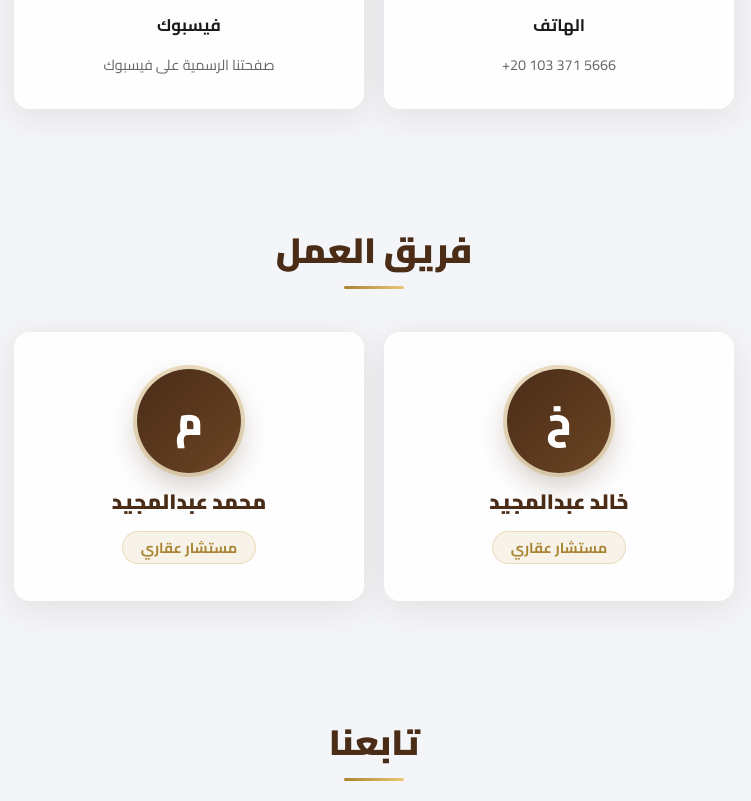
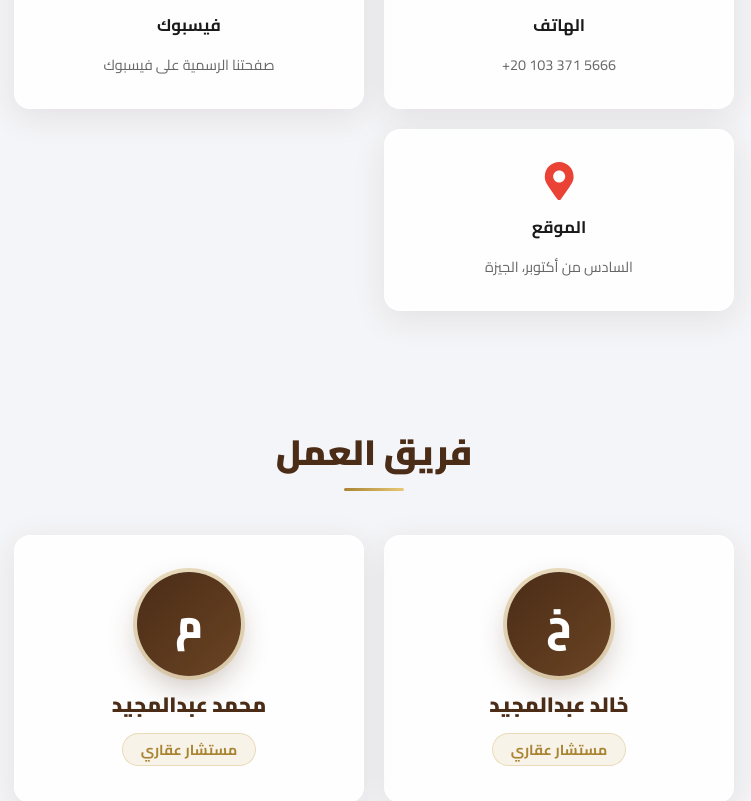
Before and after one commit to A7med3ssam52/UBDEG, a React (Vite) app: page / in a window 1280 px wide. Shown: the part 802-1603 px from the top of the page, without its empty margins (266-1017 px from the left). Built offline with nearby package versions, Linux system fonts and the light colour scheme.

Commit message:
Add Google Maps location link to site

```diff
--- a/src/components/Footer.jsx
+++ b/src/components/Footer.jsx
@@ -1,10 +1,11 @@
-import { FaFacebookF, FaInstagram, FaWhatsapp, FaTiktok } from 'react-icons/fa'
+import { FaFacebookF, FaInstagram, FaWhatsapp, FaTiktok, FaMapMarkerAlt } from 'react-icons/fa'
 import { companyName, facebook } from '../data/siteData'
 import styles from './Footer.module.css'
 
 const footerSocial = [
   { id: 'facebook', icon: FaFacebookF, href: facebook.href, color: '#c9a24b' },
   { id: 'whatsapp', icon: FaWhatsapp, href: 'https://wa.me/201033715666', color: '#25d366' },
+  { id: 'location', icon: FaMapMarkerAlt, href: 'https://maps.app.goo.gl/D2R3JYarPQTkfKNF6?g_st=aw', color: '#ea4335' },
   { id: 'instagram', icon: FaInstagram, href: undefined, color: null },
   { id: 'tiktok', icon: FaTiktok, href: undefined, color: null },
 ]
--- a/src/components/Social.jsx
+++ b/src/components/Social.jsx
@@ -39,7 +39,7 @@ function Social() {
                 >
                   <Icon className={styles.icon} />
                   <span className={styles.label}>{social.name}</span>
-                  <span className={styles.value}>تواصل معنا الآن</span>
+                  <span className={styles.value}>{social.id === 'location' ? 'عرض على الخريطة' : 'تواصل معنا الآن'}</span>
                 </a>
               )
             }
--- a/src/data/siteData.js
+++ b/src/data/siteData.js
@@ -36,6 +36,15 @@ export const contactCards = [
     href: facebook.href,
     icon: FaFacebookF,
     color: '#1877f2',
+    featured: false,
+  },
+  {
+    id: 'location',
+    title: 'الموقع',
+    value: 'السادس من أكتوبر، الجيزة',
+    href: 'https://maps.app.goo.gl/D2R3JYarPQTkfKNF6?g_st=aw',
+    icon: FaMapMarkerAlt,
+    color: '#ea4335',
     featured: false,
   },
 ]
@@ -86,9 +95,9 @@ export const socialLinks = [
     id: 'location',
     name: 'الموقع',
     icon: FaMapMarkerAlt,
-    href: '#',
-    active: false,
-    lit: true,
+    href: 'https://maps.app.goo.gl/D2R3JYarPQTkfKNF6?g_st=aw',
+    active: true,
+    featured: false,
     color: '#ea4335',
   },
   {
```
